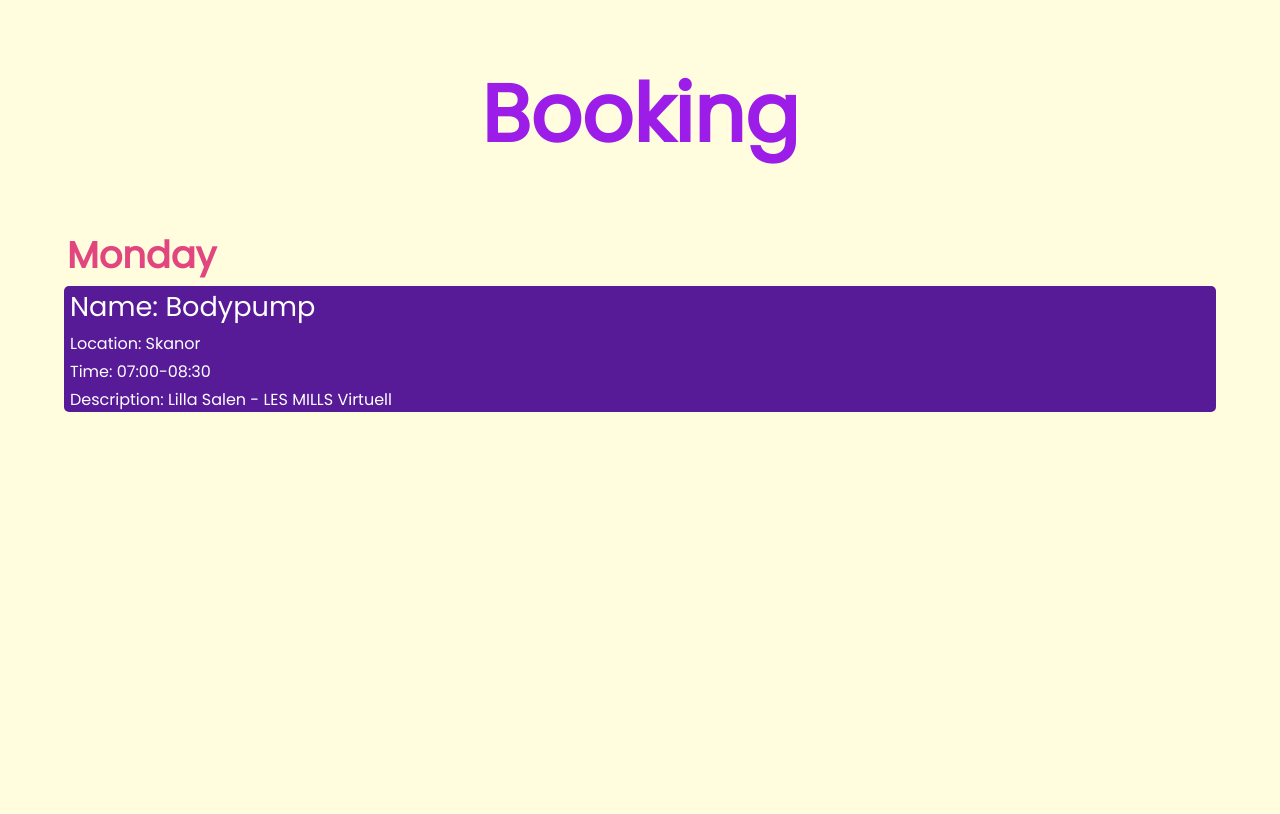
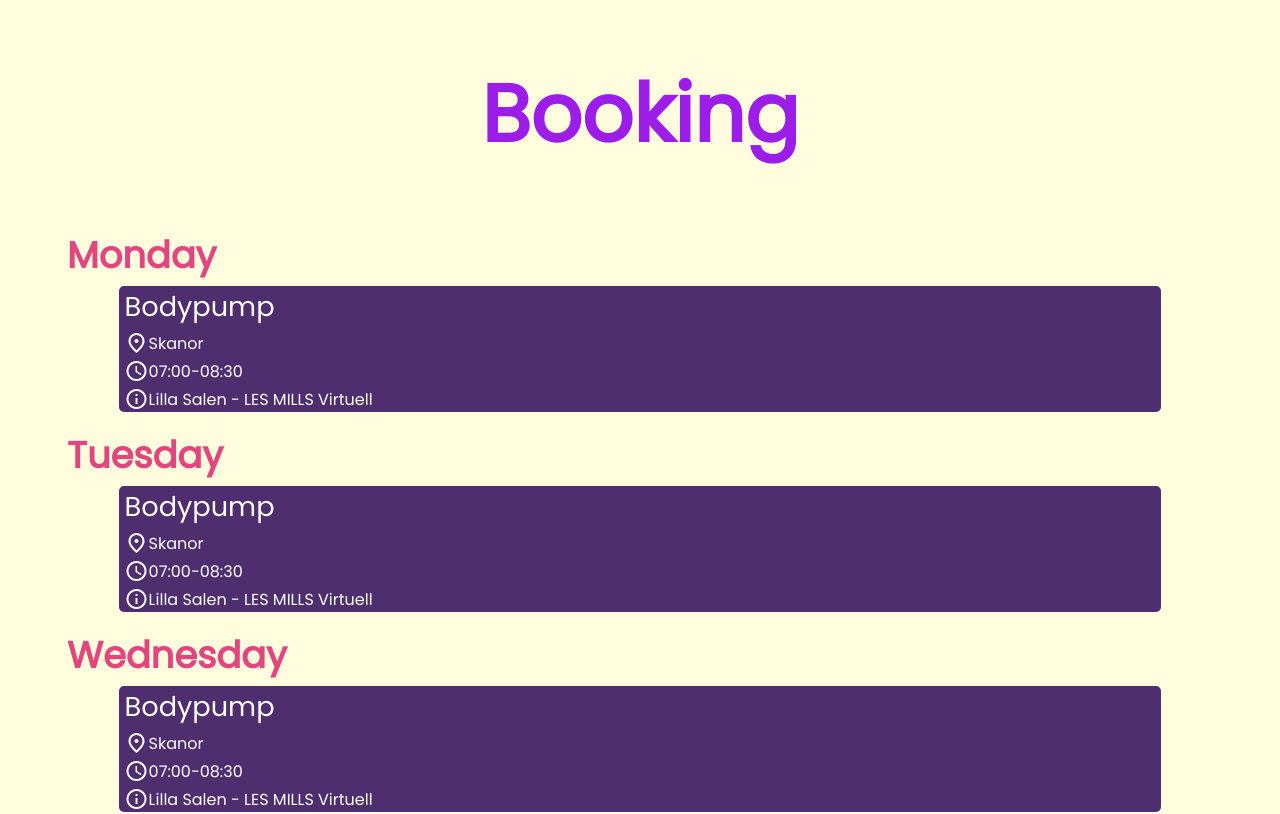
Before and after one commit to alek98/automate-booking-with-pupeteer, a React (Create React App) app in the folder app/react-app/: page / in a window 1280 px wide. Shown: the top 814 px of the page. Built offline with nearby package versions, Linux system fonts and the light colour scheme.

Commit message:
added new component and icons

```diff
--- a/app/react-app/public/index.html
+++ b/app/react-app/public/index.html
@@ -1,14 +1,12 @@
 <!DOCTYPE html>
 <html lang="en">
+
 <head>
   <meta charset="utf-8" />
   <link rel="icon" href="%PUBLIC_URL%/favicon.ico" />
   <meta name="viewport" content="width=device-width, initial-scale=1" />
   <meta name="theme-color" content="#000000" />
-    <meta
-      name="description"
-      content="Web site created using create-react-app"
-    />
+  <meta name="description" content="Web site created using create-react-app" />
   <link rel="apple-touch-icon" href="%PUBLIC_URL%/logo192.png" />
   <!--
       manifest.json provides metadata used when your web app is installed on a
@@ -24,8 +22,12 @@
       work correctly both with client-side routing and a non-root public URL.
       Learn how to configure a non-root public URL by running `npm run build`.
     -->
+  <link
+    href="https://fonts.googleapis.com/css?family=Material+Icons|Material+Icons+Outlined|Material+Icons+Two+Tone|Material+Icons+Round|Material+Icons+Sharp"
+    rel="stylesheet">
   <title>Auto Booking</title>
 </head>
+
 <body>
   <noscript>You need to enable JavaScript to run this app.</noscript>
   <div id="root"></div>
@@ -40,4 +42,5 @@
       To create a production bundle, use `npm run build` or `yarn build`.
     -->
 </body>
+
 </html>
--- a/app/react-app/src/App.tsx
+++ b/app/react-app/src/App.tsx
@@ -1,11 +1,11 @@
 import './App.css';
-import Config from './components/Config';
+import Days from './components/Days';
 
 function App() {
   return (
     <div className="App">
       <h1 style={{color:'#9c1de7'}}>Booking</h1>
-      <Config day='Monday'></Config>
+      <Days></Days>
     </div>
   );
 }
--- a/app/react-app/src/components/Config.tsx
+++ /dev/null
@@ -1,24 +0,0 @@
-import { FC } from "react"
-import './Config.css'
-
-const Config: FC<Props> = ({ day }) => {
-  return (
-    <div>
-      <h2>{day}</h2>
-      <div className='data'>
-        <p style={{fontSize: '1.7rem'}}>Name: Bodypump</p>
-        <p>Location: Skanor</p>
-        <p>Time: 07:00-08:30</p>
-        <p>Description: Lilla Salen - LES MILLS Virtuell</p>
-      </div>
-    </div>
-  )
-}
-
-interface Props {
-  day: 'Monday' | 'Tuesday' | 'Wednesday' | 'Thursady' | 'Friday' | 'Saturday' | 'Sunday'
-}
-
-
-
-export default Config
--- a/app/react-app/src/components/Config.css
+++ b/app/react-app/src/components/Day.css
@@ -1,15 +1,21 @@
 .data {
-  background-color: #581b98;
+  background-color: #4b2a6dfa;
   color: white;
   border-radius: 5px;
   padding-left: 3px;
   padding-right: 3px;
+  width: 90%;
+  margin:auto;
 }
 h2 {
   font-size: 2.3rem;
   color:#e2467f;
   margin: 3px;
+  margin-top: 15px;
 }
 p {
   margin: 3px;
 }
+.material-icons-outlined {
+  vertical-align: top;
+}
--- /dev/null
+++ b/app/react-app/src/components/Day.tsx
@@ -0,0 +1,33 @@
+import { FC } from "react"
+import './Day.css'
+
+const Config: FC<Props> = ({ day }) => {
+  return (
+    <div>
+      <h2>{day}</h2>
+      <div className='data'>
+        <p style={{ fontSize: '1.7rem' }}>Bodypump</p>
+        <p>
+          <span className='material-icons-outlined'>place</span>
+          Skanor
+        </p>
+        <p>
+        <span className='material-icons-outlined'>schedule</span>
+          07:00-08:30
+        </p>
+        <p>
+        <span className='material-icons-outlined'>info</span>
+          Lilla Salen - LES MILLS Virtuell
+        </p>
+      </div>
+    </div>
+  )
+}
+
+interface Props {
+  day: string
+}
+
+
+
+export default Config
--- /dev/null
+++ b/app/react-app/src/components/Days.tsx
@@ -0,0 +1,14 @@
+import Day from './Day';
+
+const Days = () => {
+  const days = ['Monday', 'Tuesday', 'Wednesday', 'Thursady', 'Friday', 'Saturday', 'Sunday']
+  return (
+    <div>
+      {days.map(day =>
+        <Day key={day} day={day}></Day>
+      )}
+    </div>
+  )
+}
+
+export default Days
```
Lines whose indentation alone changed are shown as unchanged.
